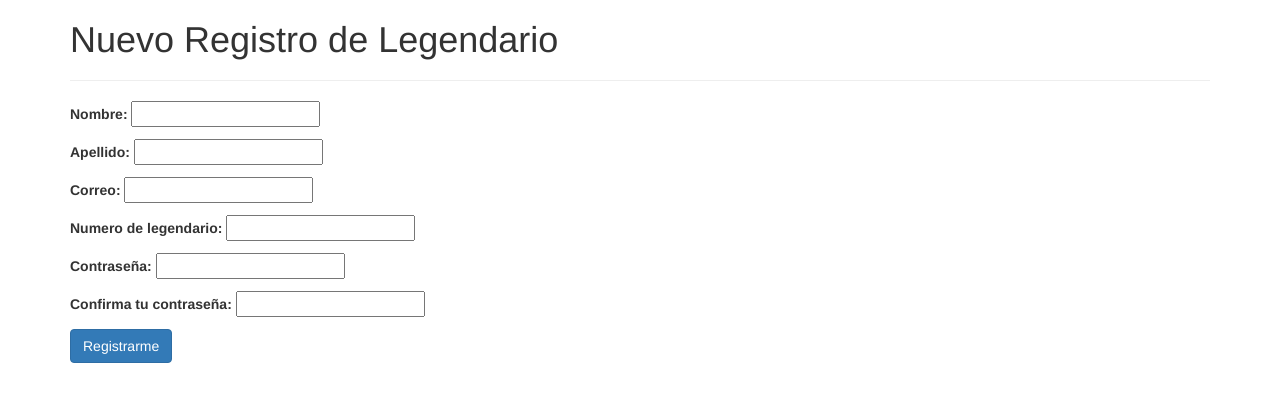
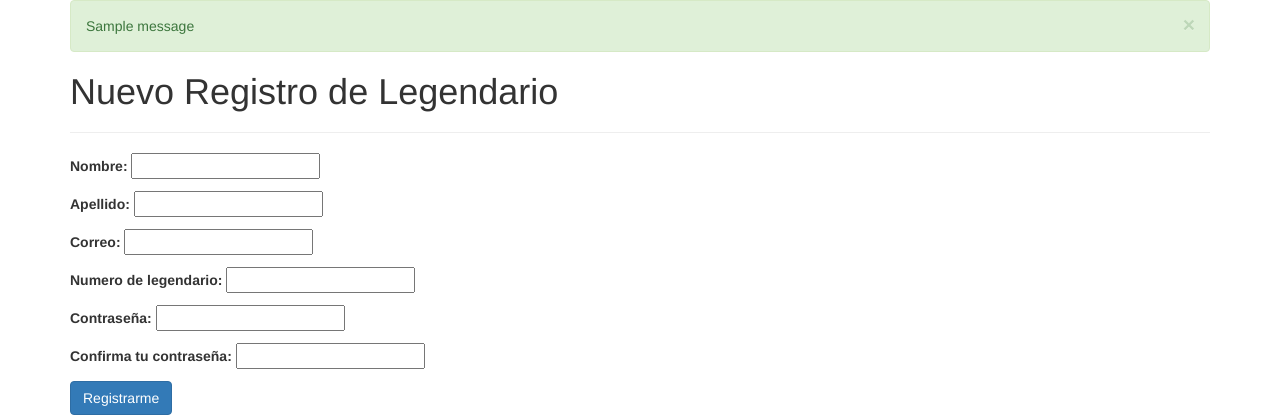
Before and after one commit to asapper/registro-legendarios, a Django app: page /registros/nuevo-miembro/ in a window 1280 px wide. Shown: the top 420 px of the page. Run offline with Django 3.2, Linux system fonts and the light colour scheme; tables that the repository leaves empty hold one stand-in row (values such as "Sample post"); one stand-in notice (Sample message) is shown; parts of the project's set-up code (start-up, migrations or seed data) failed here and were passed over; some libraries are stand-ins or nearby versions.

Commit message:
add basic messages in base template and views

```diff
--- a/registros/views.py
+++ b/registros/views.py
@@ -1,8 +1,10 @@
+from django.contrib import messages
 from django.contrib.auth import login
 from django.contrib.auth.mixins import (LoginRequiredMixin,
                                         UserPassesTestMixin,
                                         PermissionRequiredMixin)
 from django.contrib.auth.models import Group, User
+from django.contrib.messages.views import SuccessMessageMixin
 from django.core.exceptions import PermissionDenied
 from django.core.urlresolvers import reverse
 from django.http import HttpResponse
@@ -77,10 +79,11 @@ class MiembrosView(LoginRequiredMixin, PermissionRequiredMixin, ListView):
         return Miembro.objects.all()
 
 
-class NuevoMiembroView(FormView):
+class NuevoMiembroView(SuccessMessageMixin, FormView):
     template_name = 'registros/registro_nuevo_miembro.html'
     form_class = MiembroForm
     success_url = '/registros/'
+    success_message = 'Has sido registrado correctamente'
 
     def form_valid(self, form):
         """
@@ -104,12 +107,13 @@ class NuevoMiembroView(FormView):
         return super(NuevoMiembroView, self).form_valid(form)
 
 
-class MiembroUpdateView(LoginRequiredMixin, UpdateView):
+class MiembroUpdateView(LoginRequiredMixin, SuccessMessageMixin, UpdateView):
     model = Miembro
     fields = ['nombre', 'apellido', 'fecha_de_nacimiento', 'correo',
             'telefono', 'foto', 'tipo_de_sangre', 'estado_civil',
             'pais', 'testimonio']
     template_name_suffix = '_update_form'
+    success_message = 'El perfil de {} {} ha sido actualizado exitosamente.'
 
     def get_object(self):
         """
@@ -125,6 +129,11 @@ class MiembroUpdateView(LoginRequiredMixin, UpdateView):
         """Redirect back to Profile page."""
         return reverse('registros:miembro_detail',
                     kwargs={'pk': self.request.user.miembro.pk})
+
+    def get_success_message(self, cleaned_data):
+        return self.success_message.format(
+                cleaned_data['nombre'],
+                cleaned_data['apellido'])
 
 
 class MiembroDetailView(LoginRequiredMixin,
--- a/templates/base_site_public.html
+++ b/templates/base_site_public.html
@@ -18,6 +18,14 @@
             {% endblock %}
 
             <div class="container">
+                {% if messages %}
+                    {% for message in messages %}
+                    <div{% if message.tags %} class="alert alert-dismissible alert-{{ message.tags }}"{% endif %} role="alert">
+                        <button type="button" class="close" data-dismiss="alert" aria-label="Close"><span aria-hidden="true">&times;</span></button>
+                        {{ message }}
+                    </div>
+                    {% endfor %}
+                {% endif %}
                 {% block content %}
                 {% endblock %}
             </div>
```
